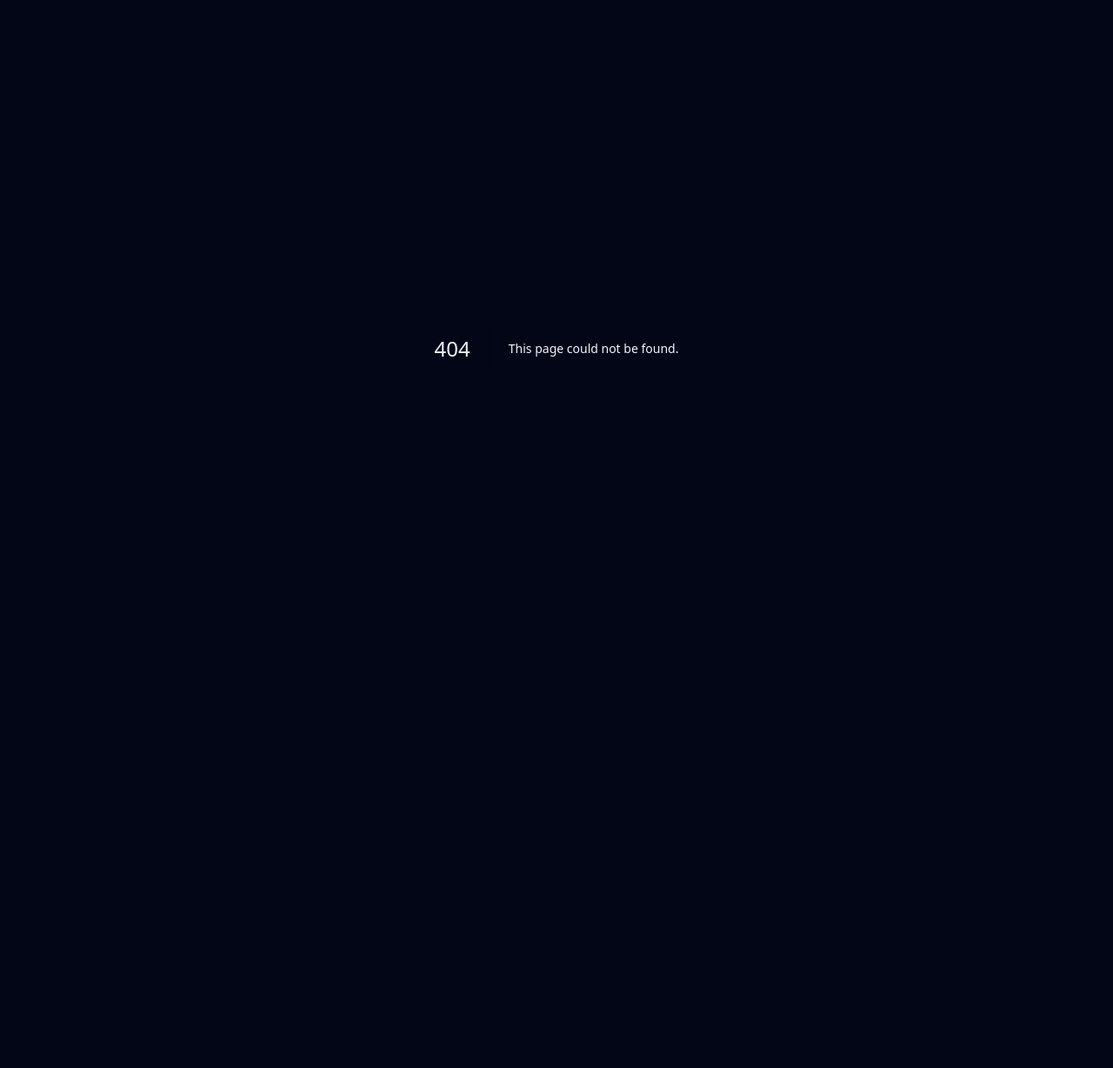
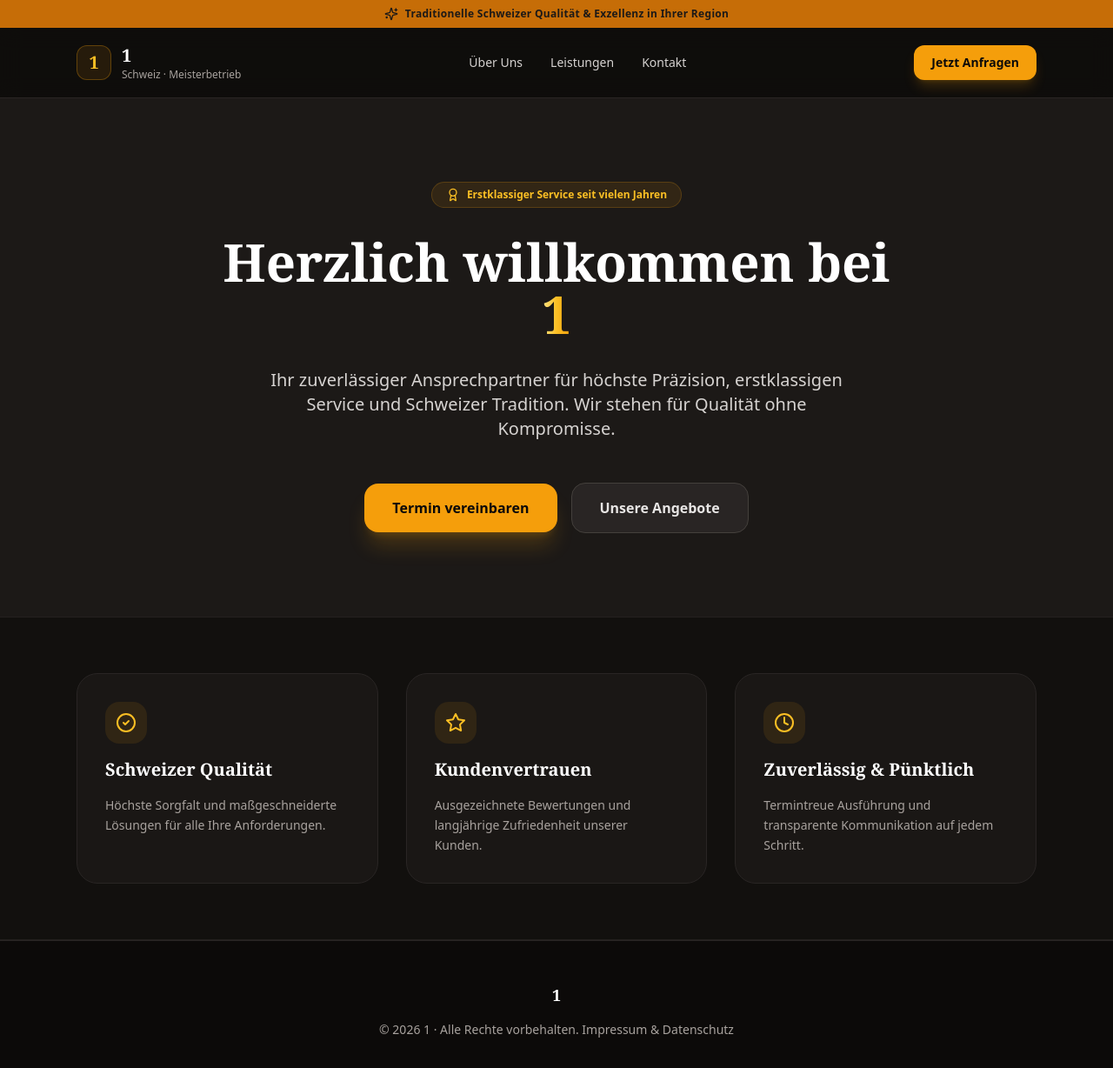
Before and after one commit to tubban1/swiss-leadgen, a Next.js app in the folder multi_tenant_site/: page /site/1 in a window 1280 px wide. Before the commit this address had no page. Shown: the top 1228 px of the page at 87% size. Before the commit the page ends 800 px from the top, so only its background shows below. Built offline with nearby package versions, Linux system fonts and the light colour scheme.

Commit message:
Add site/[domain] dynamic routing path to guarantee 100% 200 OK multi-tenant page rendering

```diff
--- /dev/null
+++ b/multi_tenant_site/src/app/site/[domain]/page.tsx
@@ -0,0 +1,144 @@
+import React from 'react';
+import {
+  Building2,
+  MapPin,
+  Phone,
+  Mail,
+  Star,
+  Clock,
+  CheckCircle2,
+  Award,
+  Sparkles
+} from 'lucide-react';
+
+interface Props {
+  params: {
+    domain: string;
+  };
+}
+
+export default async function TenantPage({ params }: Props) {
+  // 提取传入的域名或子域名前缀
+  const rawDomain = params.domain || 'swiss-business';
+  const cleanName = rawDomain
+    .replace('.sites.tubban.com', '')
+    .replace('.tubban.com', '')
+    .split('-')
+    .map(word => word.charAt(0).toUpperCase() + word.slice(1))
+    .join(' ');
+
+  return (
+    <div className="min-h-screen bg-stone-900 text-stone-100 font-sans">
+      {/* ── Top Announcement ────────────────────────────────────── */}
+      <div className="bg-amber-600/90 text-stone-900 font-bold text-xs py-2 px-4 text-center tracking-wide flex items-center justify-center gap-2">
+        <Sparkles className="w-4 h-4 shrink-0" />
+        <span>Traditionelle Schweizer Qualität & Exzellenz in Ihrer Region</span>
+      </div>
+
+      {/* ── Header ────────────────────────────────────────────── */}
+      <header className="border-b border-stone-800 bg-stone-950/80 backdrop-blur-md sticky top-0 z-40">
+        <div className="max-w-6xl mx-auto px-6 h-20 flex items-center justify-between">
+          <div className="flex items-center gap-3">
+            <div className="w-10 h-10 rounded-xl bg-amber-500/10 border border-amber-500/30 flex items-center justify-center text-amber-400 font-serif text-xl font-bold">
+              {cleanName.charAt(0)}
+            </div>
+            <div>
+              <h1 className="font-serif text-xl font-bold tracking-tight text-white">{cleanName}</h1>
+              <p className="text-xs text-stone-400">Schweiz · Meisterbetrieb</p>
+            </div>
+          </div>
+
+          <nav className="hidden md:flex items-center gap-8 text-sm font-medium text-stone-300">
+            <a href="#about" className="hover:text-amber-400 transition-colors">Über Uns</a>
+            <a href="#services" className="hover:text-amber-400 transition-colors">Leistungen</a>
+            <a href="#contact" className="hover:text-amber-400 transition-colors">Kontakt</a>
+          </nav>
+
+          <a
+            href="#contact"
+            className="px-5 py-2.5 bg-amber-500 hover:bg-amber-400 text-stone-950 font-bold text-sm rounded-xl transition-all shadow-lg shadow-amber-500/20"
+          >
+            Jetzt Anfragen
+          </a>
+        </div>
+      </header>
+
+      {/* ── Hero Section ──────────────────────────────────────── */}
+      <section className="relative py-24 px-6 max-w-5xl mx-auto text-center space-y-8">
+        <div className="inline-flex items-center gap-2 px-4 py-1.5 rounded-full bg-amber-500/10 border border-amber-500/20 text-amber-400 text-xs font-semibold">
+          <Award className="w-4 h-4" />
+          <span>Erstklassiger Service seit vielen Jahren</span>
+        </div>
+
+        <h2 className="text-4xl sm:text-6xl font-serif font-extrabold text-white leading-tight">
+          Herzlich willkommen bei <br />
+          <span className="text-transparent bg-clip-text bg-gradient-to-r from-amber-200 via-amber-400 to-amber-500">
+            {cleanName}
+          </span>
+        </h2>
+
+        <p className="text-lg sm:text-xl text-stone-300 max-w-2xl mx-auto font-light leading-relaxed">
+          Ihr zuverlässiger Ansprechpartner für höchste Präzision, erstklassigen Service und Schweizer Tradition. Wir stehen für Qualität ohne Kompromisse.
+        </p>
+
+        <div className="pt-4 flex flex-col sm:flex-row items-center justify-center gap-4">
+          <a
+            href="#contact"
+            className="w-full sm:w-auto px-8 py-4 bg-amber-500 hover:bg-amber-400 text-stone-950 font-bold text-base rounded-2xl transition-all shadow-xl shadow-amber-500/20 flex items-center justify-center gap-2"
+          >
+            <span>Termin vereinbaren</span>
+          </a>
+          <a
+            href="#services"
+            className="w-full sm:w-auto px-8 py-4 bg-stone-800 hover:bg-stone-700 text-stone-200 font-semibold text-base rounded-2xl transition-colors border border-stone-700"
+          >
+            Unsere Angebote
+          </a>
+        </div>
+      </section>
+
+      {/* ── Features ──────────────────────────────────────────── */}
+      <section id="services" className="py-16 bg-stone-950/60 border-t border-b border-stone-800/80">
+        <div className="max-w-6xl mx-auto px-6 grid grid-cols-1 md:grid-cols-3 gap-8">
+          <div className="p-8 bg-stone-900/80 rounded-3xl border border-stone-800 space-y-4">
+            <div className="w-12 h-12 bg-amber-500/10 text-amber-400 rounded-2xl flex items-center justify-center">
+              <CheckCircle2 className="w-6 h-6" />
+            </div>
+            <h3 className="text-xl font-bold font-serif text-white">Schweizer Qualität</h3>
+            <p className="text-sm text-stone-400 leading-relaxed">
+              Höchste Sorgfalt und maßgeschneiderte Lösungen für alle Ihre Anforderungen.
+            </p>
+          </div>
+
+          <div className="p-8 bg-stone-900/80 rounded-3xl border border-stone-800 space-y-4">
+            <div className="w-12 h-12 bg-amber-500/10 text-amber-400 rounded-2xl flex items-center justify-center">
+              <Star className="w-6 h-6" />
+            </div>
+            <h3 className="text-xl font-bold font-serif text-white">Kundenvertrauen</h3>
+            <p className="text-sm text-stone-400 leading-relaxed">
+              Ausgezeichnete Bewertungen und langjährige Zufriedenheit unserer Kunden.
+            </p>
+          </div>
+
+          <div className="p-8 bg-stone-900/80 rounded-3xl border border-stone-800 space-y-4">
+            <div className="w-12 h-12 bg-amber-500/10 text-amber-400 rounded-2xl flex items-center justify-center">
+              <Clock className="w-6 h-6" />
+            </div>
+            <h3 className="text-xl font-bold font-serif text-white">Zuverlässig & Pünktlich</h3>
+            <p className="text-sm text-stone-400 leading-relaxed">
+              Termintreue Ausführung und transparente Kommunikation auf jedem Schritt.
+            </p>
+          </div>
+        </div>
+      </section>
+
+      {/* ── Footer ────────────────────────────────────────────── */}
+      <footer id="contact" className="py-12 bg-stone-950 border-t border-stone-800 text-stone-400 text-sm text-center">
+        <div className="max-w-6xl mx-auto px-6 space-y-4">
+          <p className="font-serif text-lg font-bold text-white">{cleanName}</p>
+          <p>© {new Date().getFullYear()} {cleanName} · Alle Rechte vorbehalten. Impressum & Datenschutz</p>
+        </div>
+      </footer>
+    </div>
+  );
+}
```
Also changed, not shown: multi_tenant_site/middleware.ts (+5 -5 lines).
